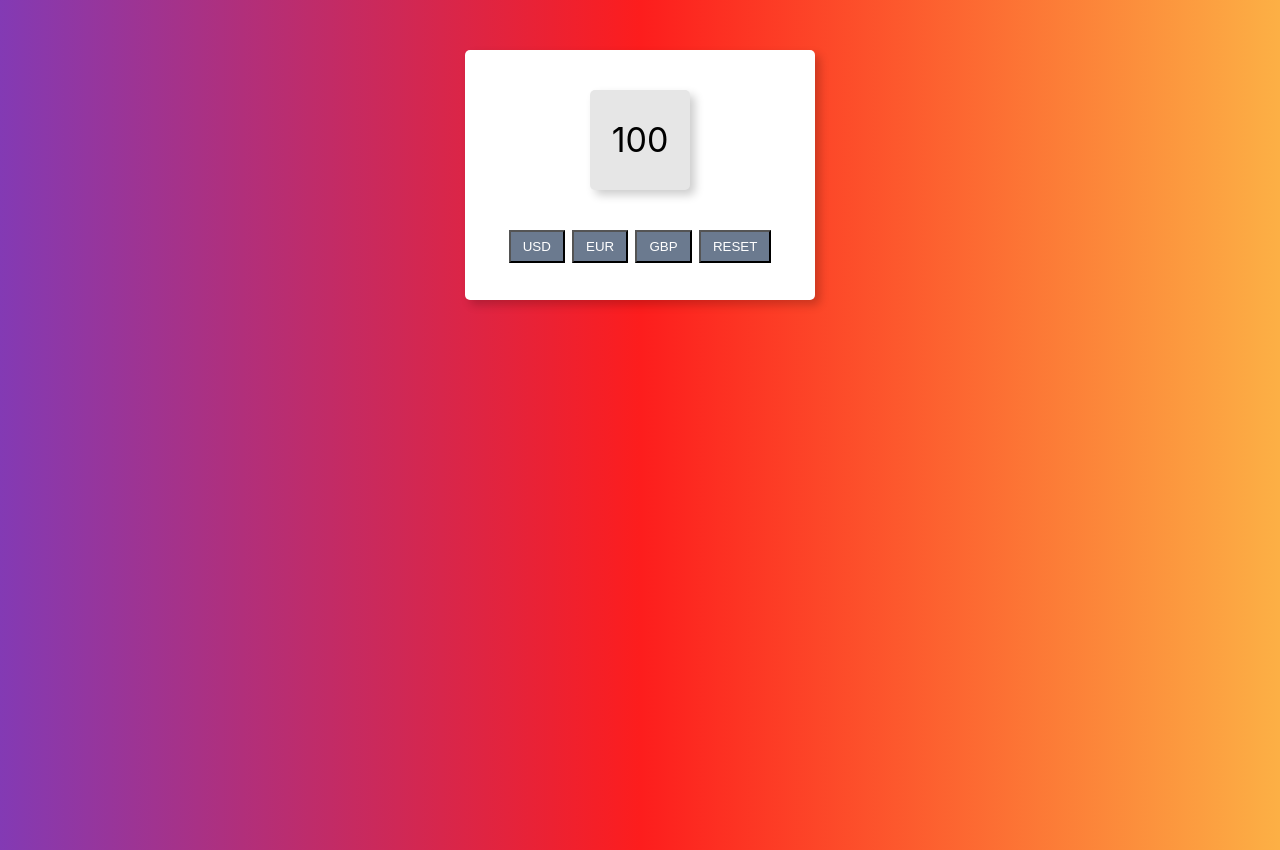
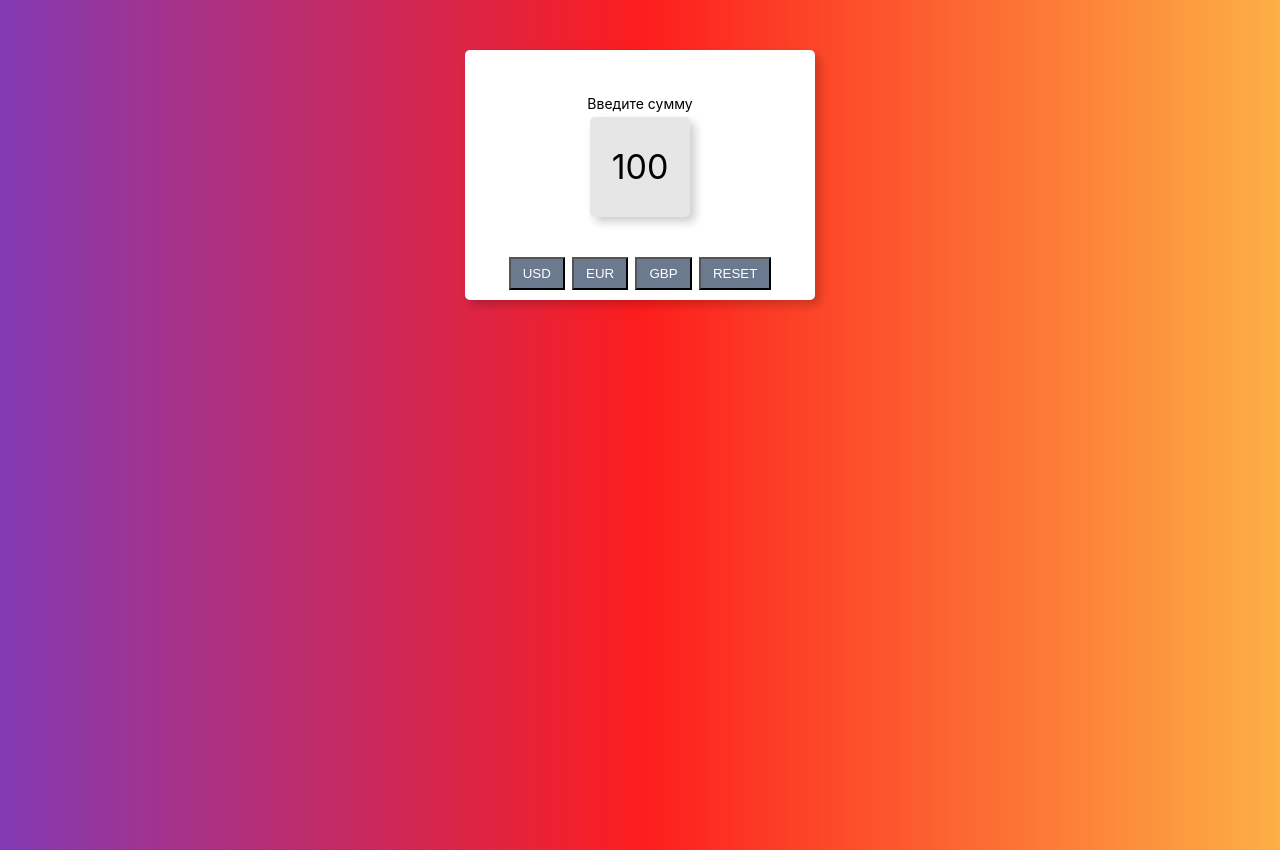
Before and after one commit to mahoutfe/currency, a React (Create React App) app: page / in a window 1280 px wide. Built offline with nearby package versions, Linux system fonts and the light colour scheme.

Commit message:
теперь блокс текстом не пропадает

```diff
--- a/src/App.js
+++ b/src/App.js
@@ -40,7 +40,11 @@ const App = (props) => {
 
 	return (
 		<div className='app'>
-			{course !== props.course ? <Initial /> : null}
+			{course !== props.course ? (
+				<Initial />
+			) : (
+				<div className='initial'>Введите сумму</div>
+			)}
 			<div className='course'>{course}</div>
 			<div className='controls'>
 				<button onClick={() => getCurrCode('USD')}>USD</button>
```
